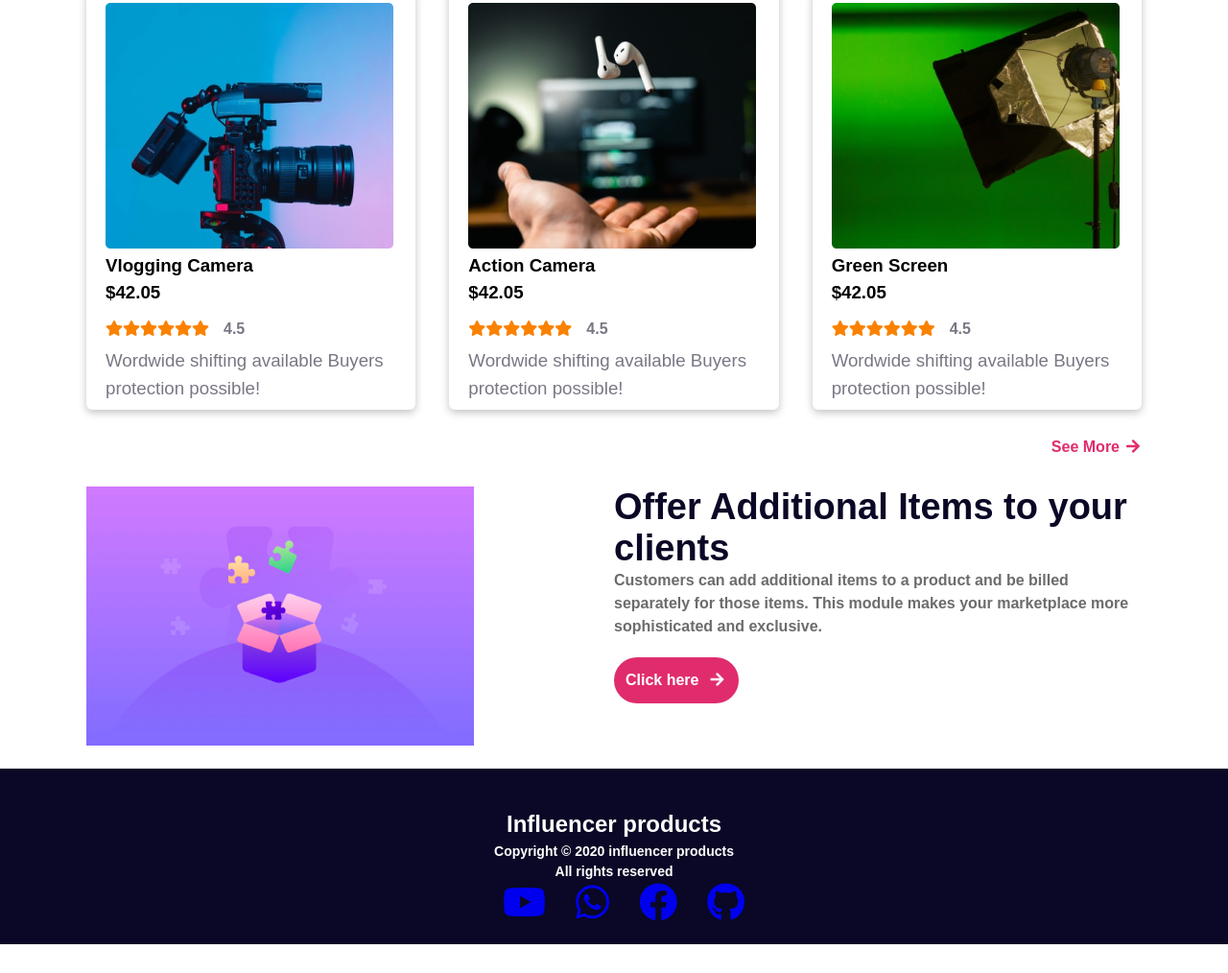
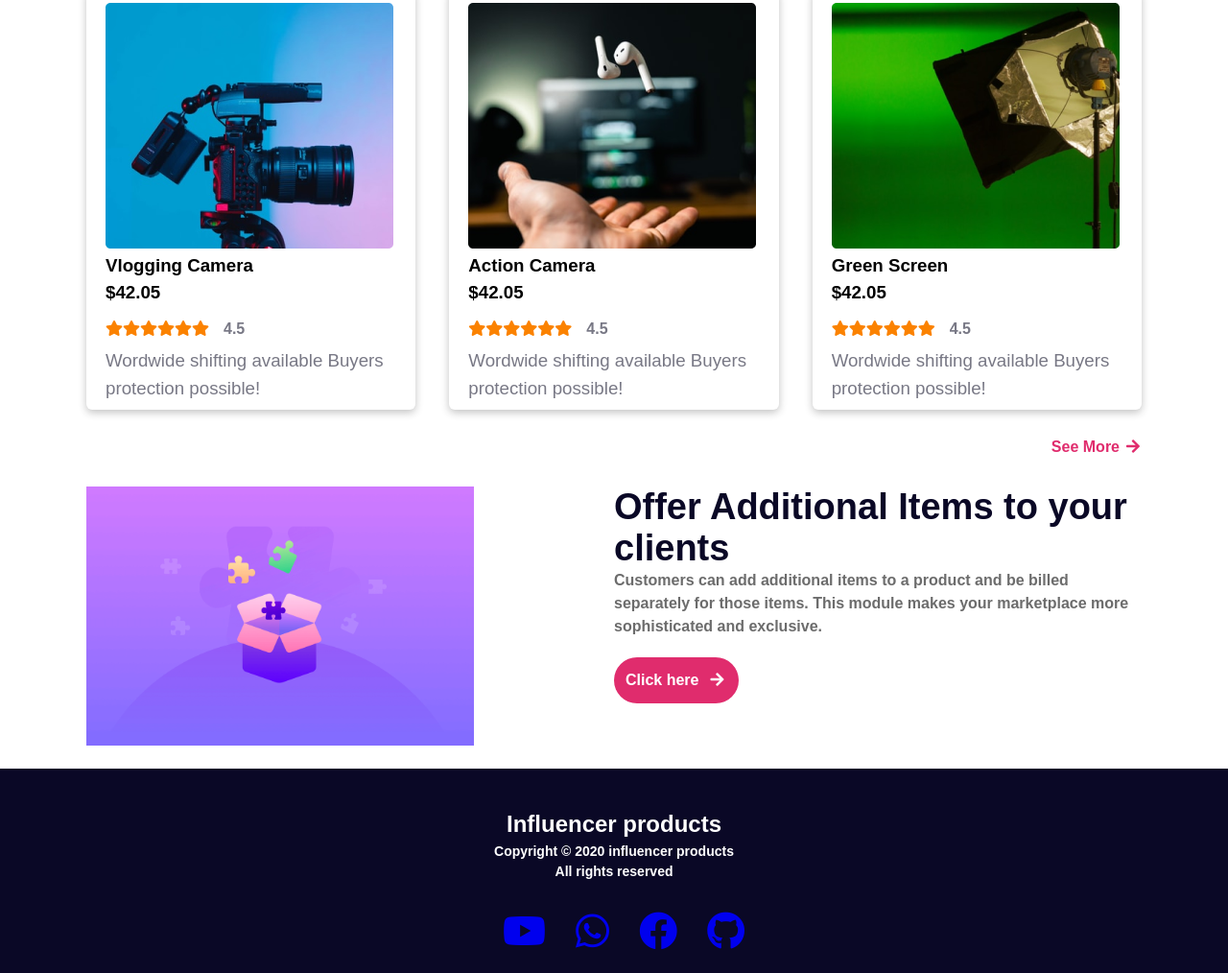
Before and after one commit to jahangiralam7864/Assignment-2, a plain HTML site: page index.html in a window 1280 px wide. Shown: the part 1727-2741 px from the top of the page at 96% size. Before the commit the page ends 2711 px from the top, so only its background shows below. Drawn offline with Linux system fonts and the light colour scheme.

Commit message:
Edit infomation

```diff
--- a/css/style.css
+++ b/css/style.css
@@ -243,7 +243,7 @@ span{
 .icon-area{
     text-align: center;
     font-size: 40px;
-    /* margin: 20px 20px; */
+    margin-top: 30px;
 }
 .icon-area a{
    text-decoration: none;
```
Also changed, not shown: index.html (+1 -0 lines).
